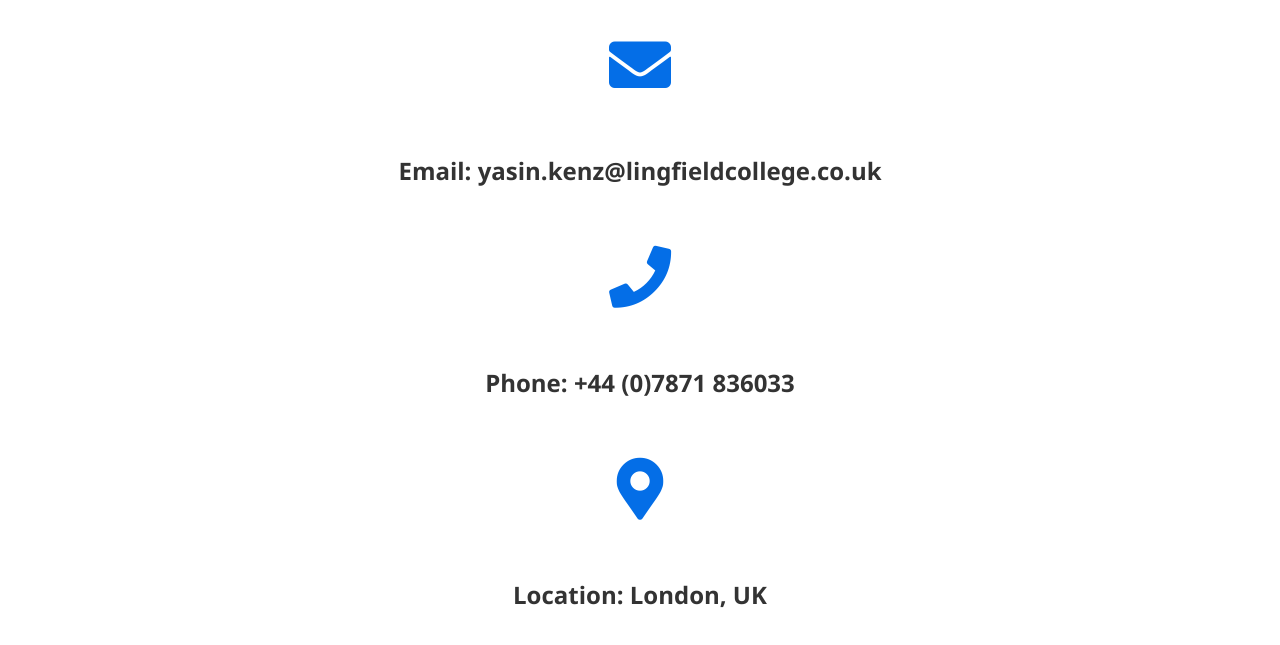
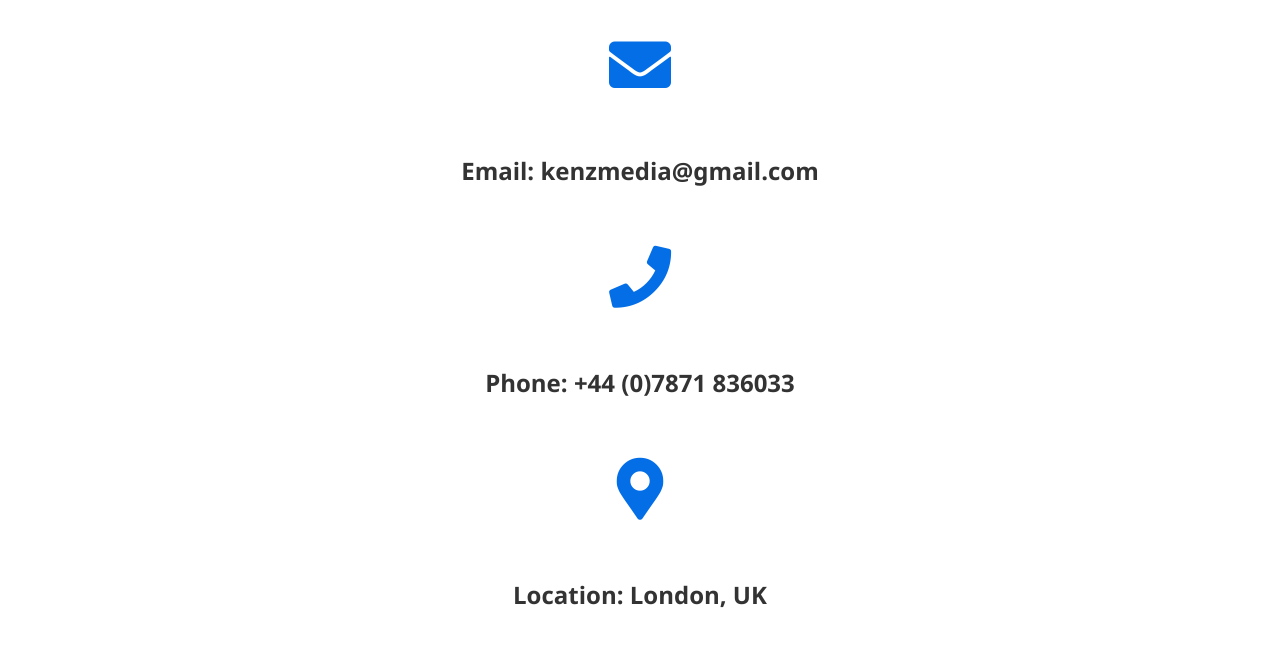
Before and after one commit to MrYKenz/mrykenz.github.io, a plain HTML site: page contact.html in a window 1280 px wide. Shown: the part 245-890 px from the top of the page. Drawn offline with Linux system fonts and the light colour scheme.

Commit message:
Update email

```diff
--- a/contact.html
+++ b/contact.html
@@ -54,7 +54,7 @@
       <div class="box">
 
           <i class="fa fa-envelope"></i>
-          <h4>Email: yasin.kenz@lingfieldcollege.co.uk</h4>
+          <h4>Email: kenzmedia@gmail.com</h4>
 
           <i class="fa fa-phone"></i>
           <h4>Phone: +44 (0)7871 836033</h4>
```
